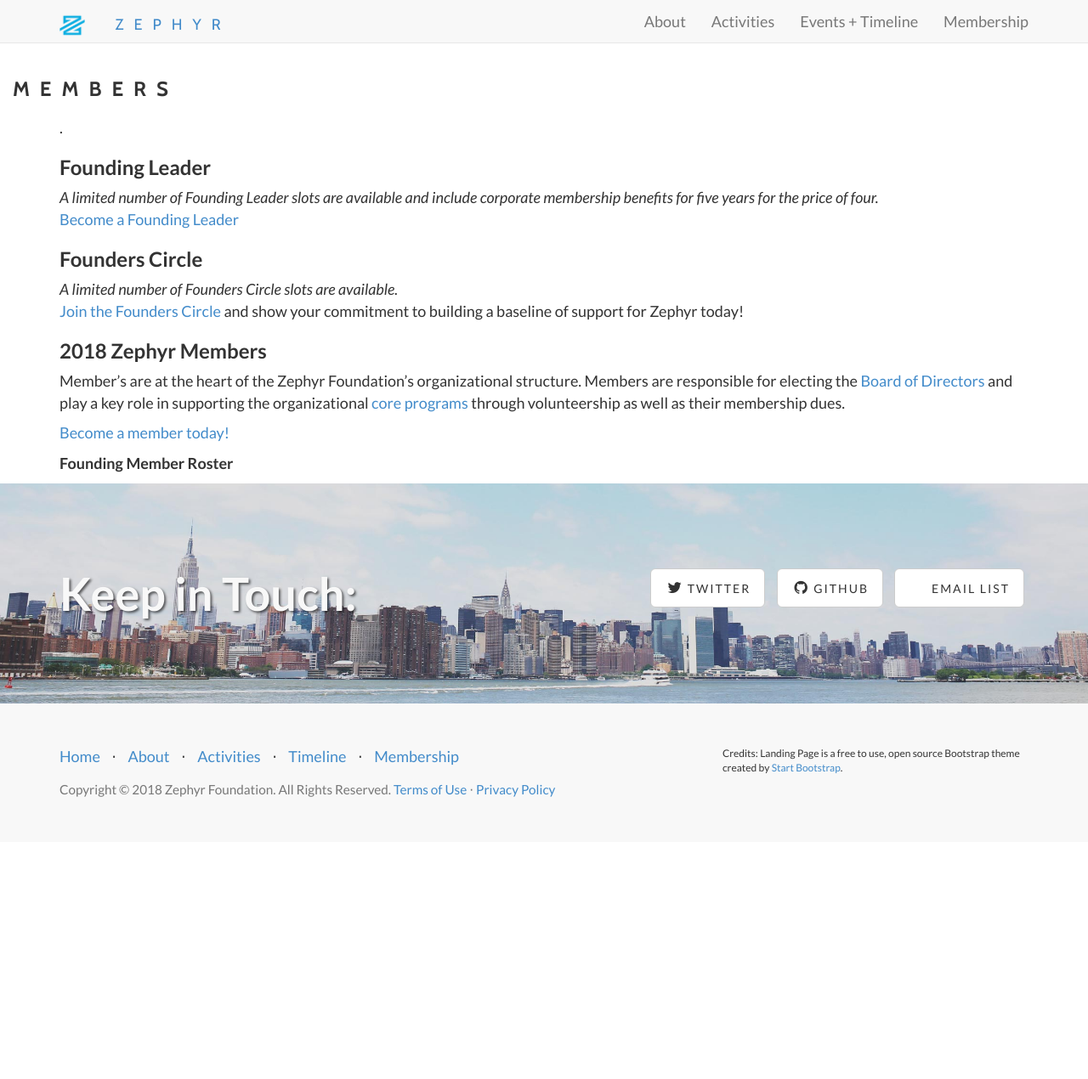
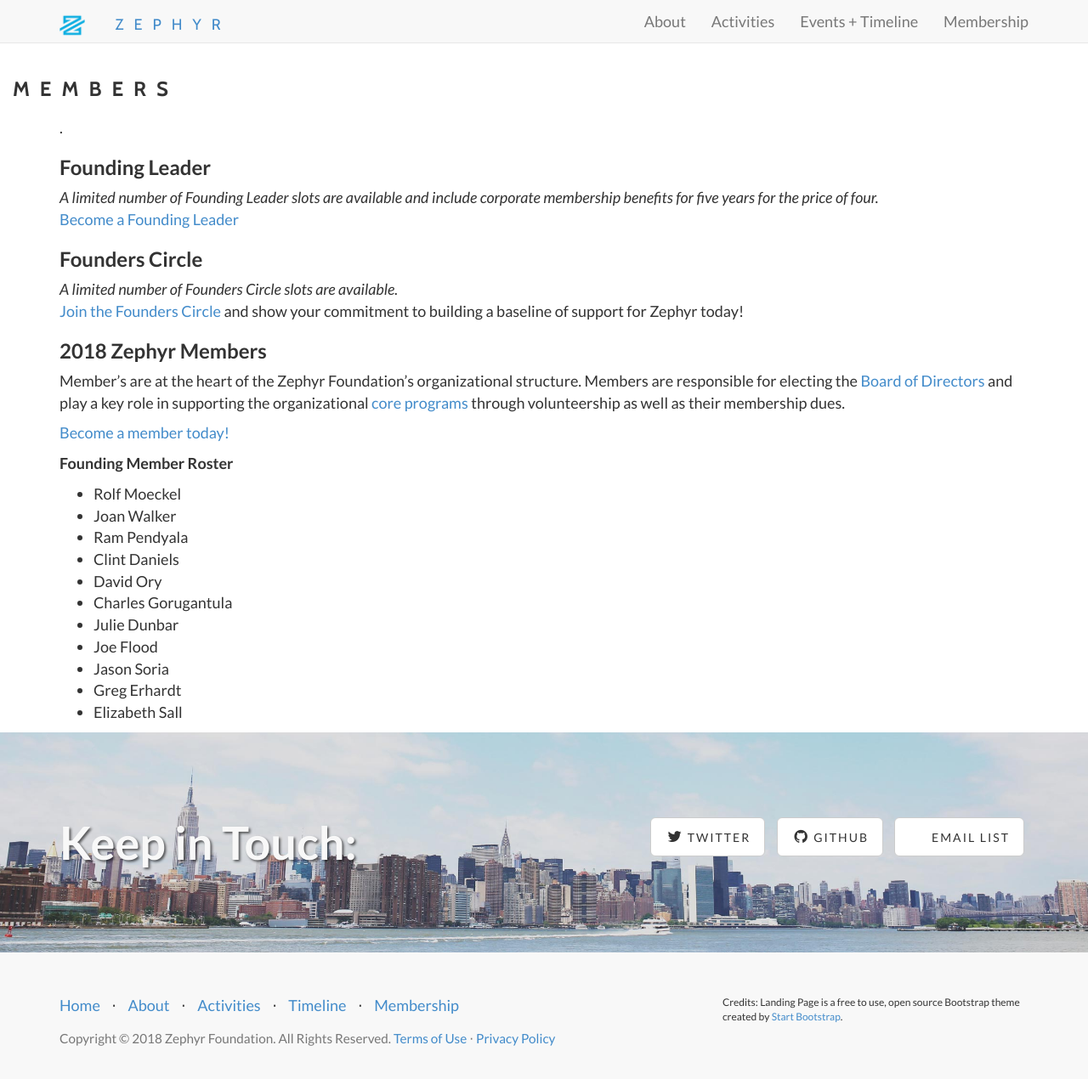
Before and after one commit to ZephyrTransport/zephyr-website, a Jekyll site: the page built from members.md, in a window 1280 px wide and 1284 px high. Shown: the top 1270 px of the window at 85% size. Built offline with Jekyll 4.4.1, drawn with Linux system fonts in a browser that asks for light colours.

Commit message:
Add members from TRB

```diff
--- a/members.md
+++ b/members.md
@@ -18,3 +18,15 @@ Member’s are at the heart of the Zephyr Foundation’s organizational structur
 [Become a member today!](/membership)
 
 **Founding Member Roster**
+
+ * Rolf Moeckel
+ * Joan Walker
+ * Ram Pendyala
+ * Clint Daniels
+ * David Ory
+ * Charles Gorugantula
+ * Julie Dunbar
+ * Joe Flood
+ * Jason Soria
+ * Greg Erhardt
+ * Elizabeth Sall
```
